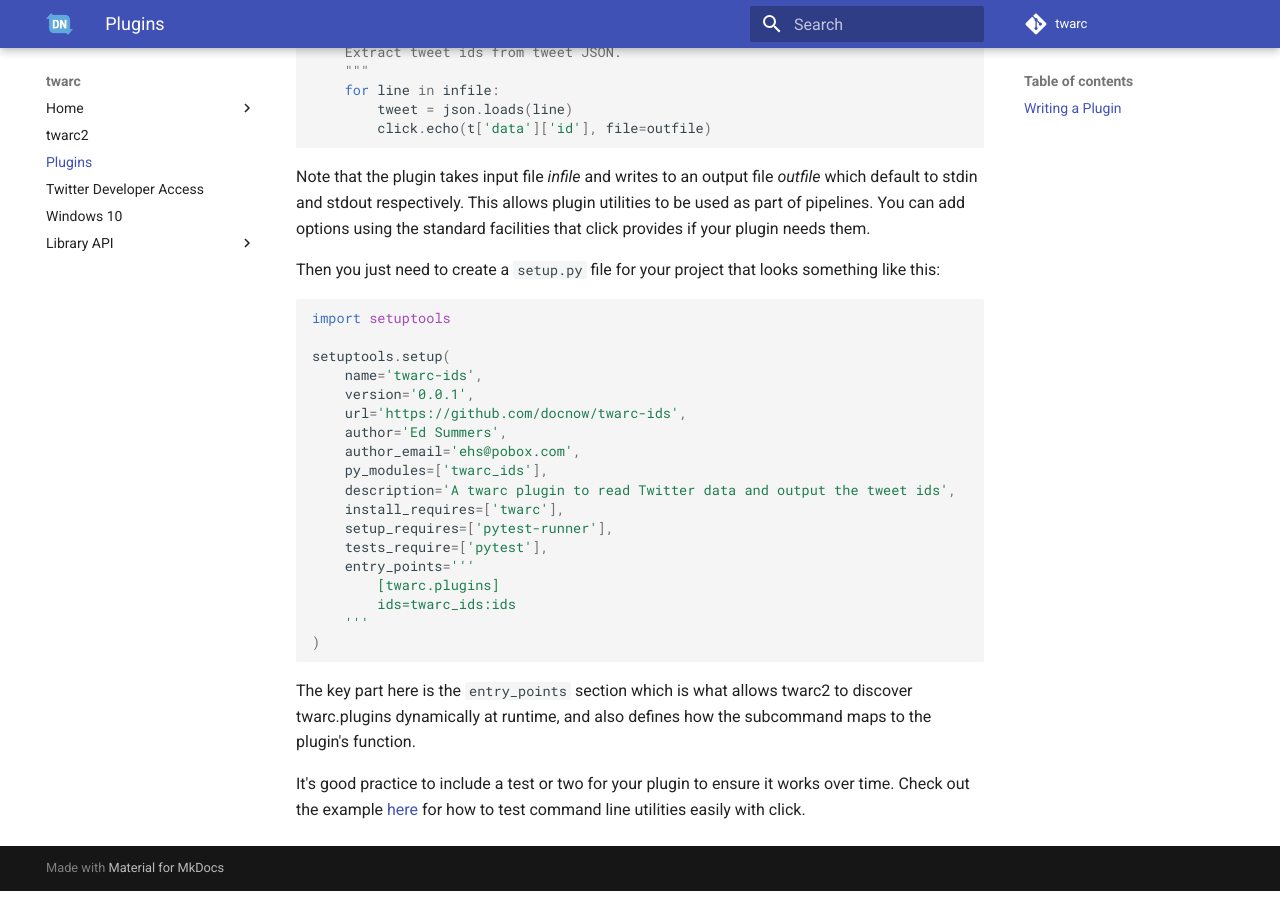
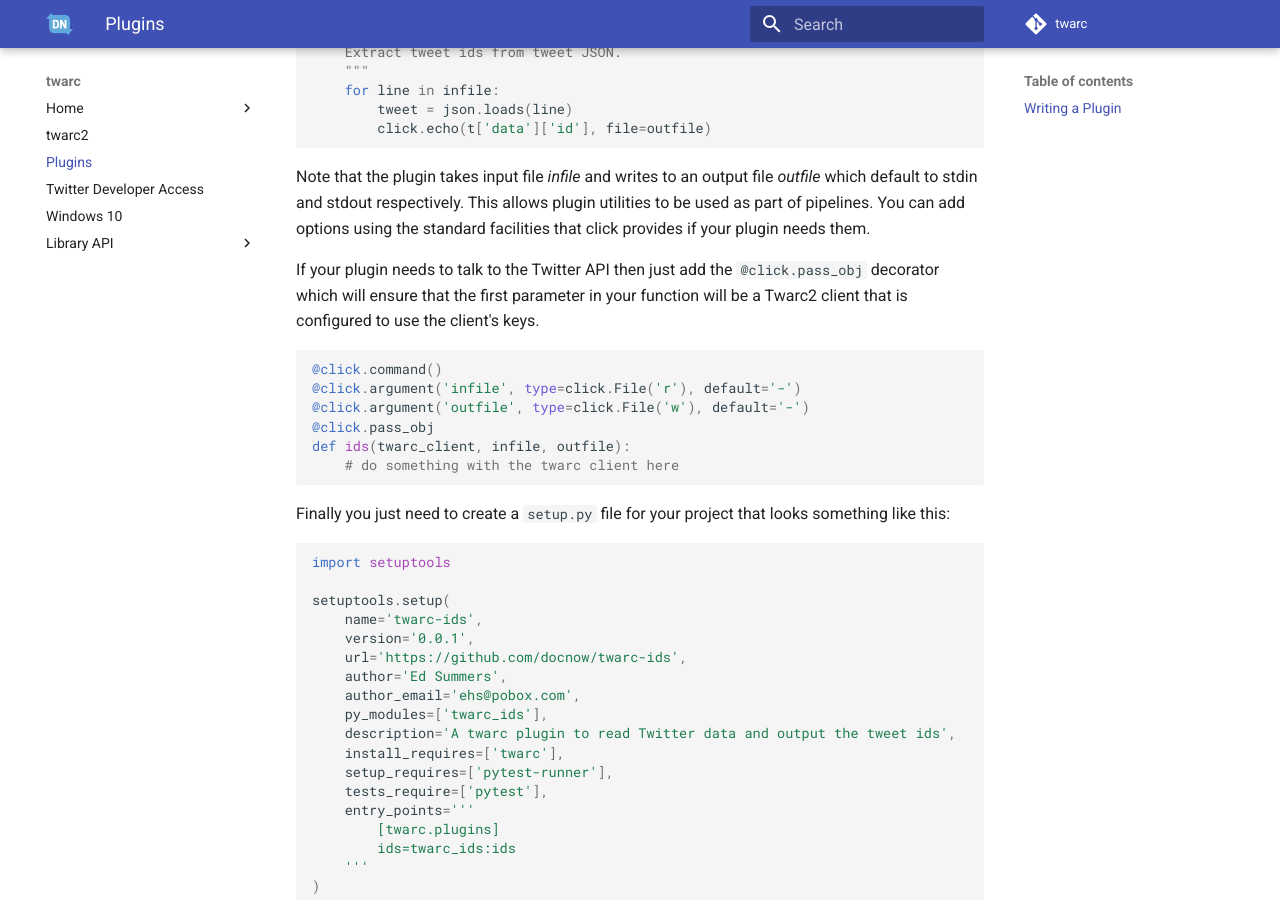
Before and after one commit to DocNow/twarc, an MkDocs documentation site: the page built from docs/plugins.md, in a window 1280 px wide and 900 px high, scrolled down 1093 px. Built offline with MkDocs 1.6.1 and Material for MkDocs 9.7.7, drawn with Linux system fonts in a browser that asks for light colours; comment, search, counter and statistics services are not loaded.

Commit message:
added details about getting a twarc client in a plugin

````diff
--- a/docs/plugins.md
+++ b/docs/plugins.md
@@ -56,8 +56,22 @@
 utilities to be used as part of pipelines. You can add options using the
 standard facilities that click provides if your plugin needs them.
 
-Then you just need to create a `setup.py` file for your project that looks
-something like this:
+If your plugin needs to talk to the Twitter API then just add the
+`@click.pass_obj` decorator which will ensure that the first parameter in
+your function will be a Twarc2 client that is configured to use the
+client's keys.
+
+```python
+@click.command()
+@click.argument('infile', type=click.File('r'), default='-')
+@click.argument('outfile', type=click.File('w'), default='-')
+@click.pass_obj
+def ids(twarc_client, infile, outfile):
+    # do something with the twarc client here
+```
+
+Finally you just need to create a `setup.py` file for your project that
+looks something like this:
 
 ```python
 
````
